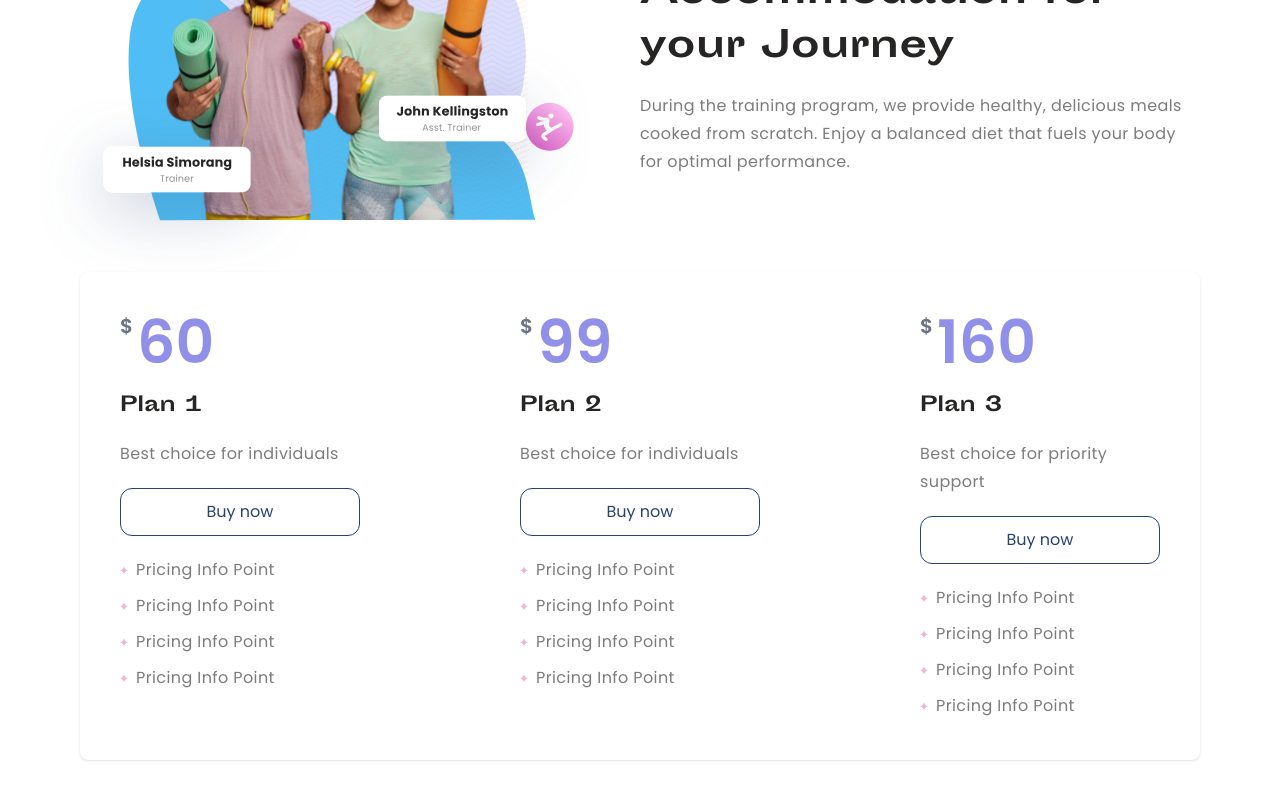
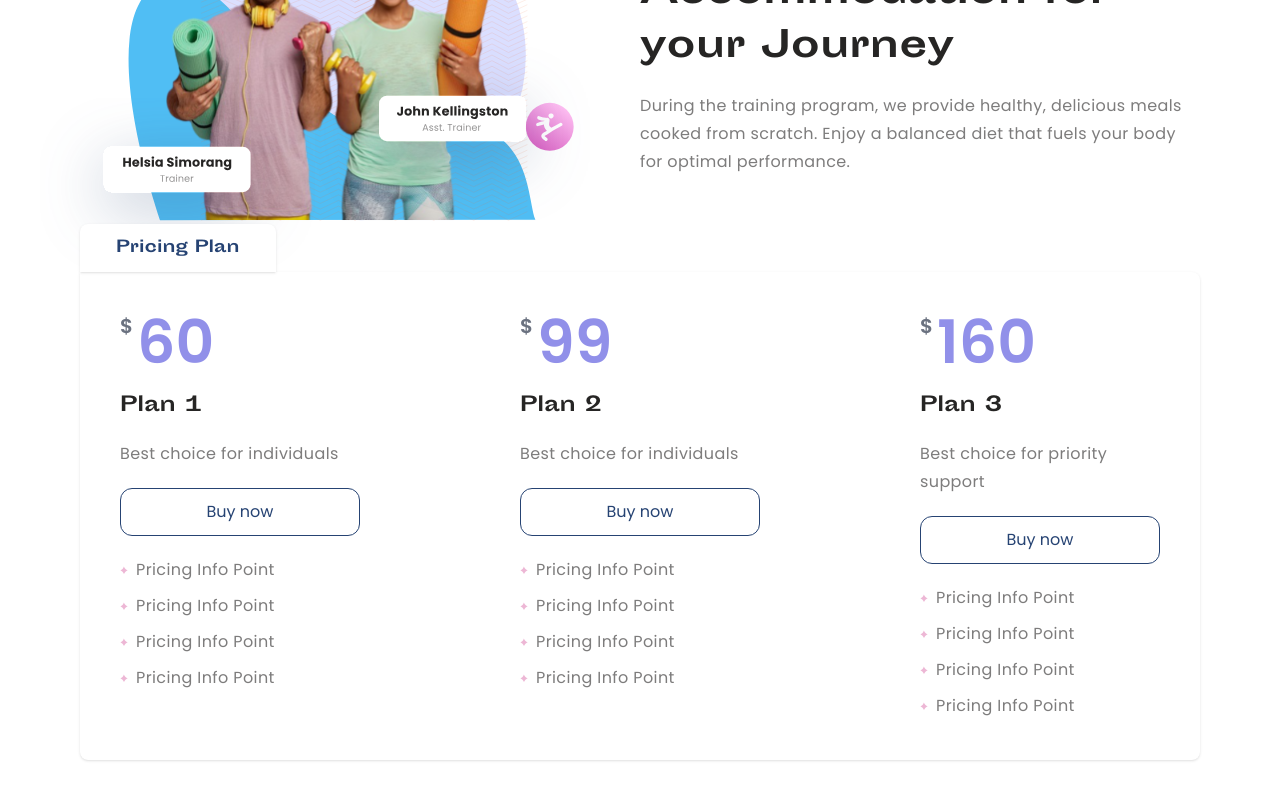
Before and after one commit to sohanemon/helsia-bootcamp, a Next.js app: page / in a window 1280 px wide. Shown: the part 2247-3047 px from the top of the page. Built offline with nearby package versions, Linux system fonts and the light colour scheme.

Commit message:
Jun 15, 2023, 12:35 AM

```diff
--- a/src/app/pricing.tsx
+++ b/src/app/pricing.tsx
@@ -5,10 +5,13 @@ import Image from 'next/image';
 
 export default function Pricing() {
   return (
-    <section className='grid grid-cols-3 gap-20 bg-white rounded-lg shadow'>
+    <section className='relative grid grid-cols-3 gap-20 bg-white rounded-lg rounded-tl-none shadow'>
       {data.map((el, idx) => (
         <PricingCard {...el} key={el.price} idx={idx + 1} />
       ))}
+      <div className='absolute grid h-12 font-bold bg-white rounded-lg rounded-b-none shadow px-9 -top-12 font-grot text-themeBlue place-content-center'>
+        Pricing Plan
+      </div>
     </section>
   );
 }
```
